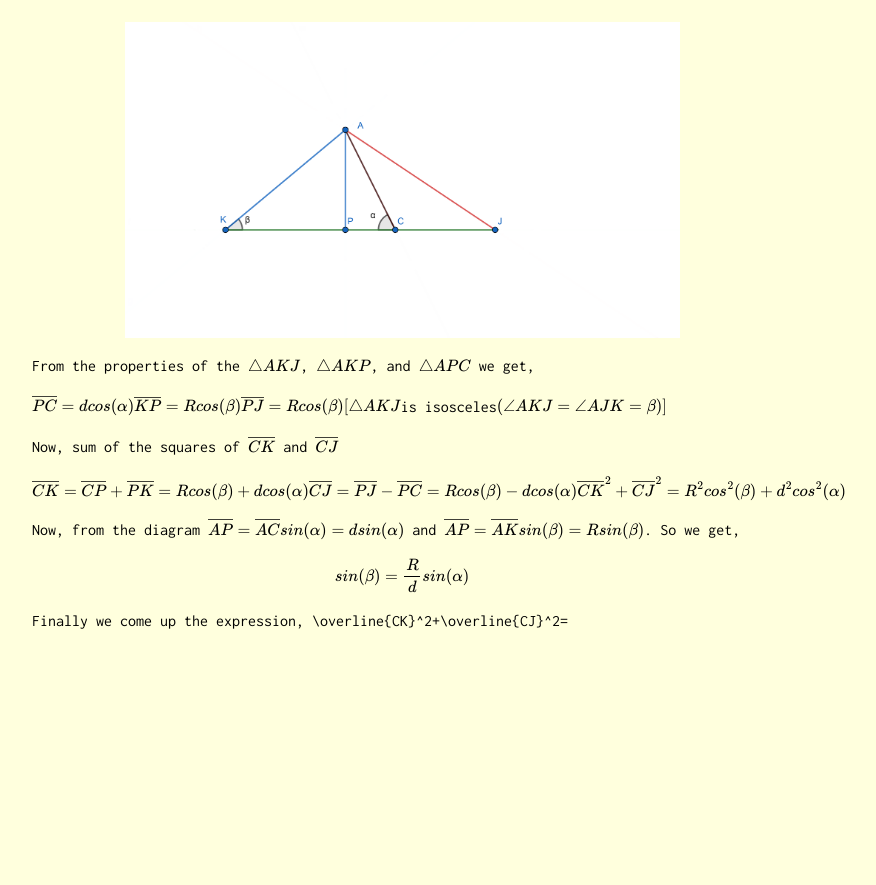
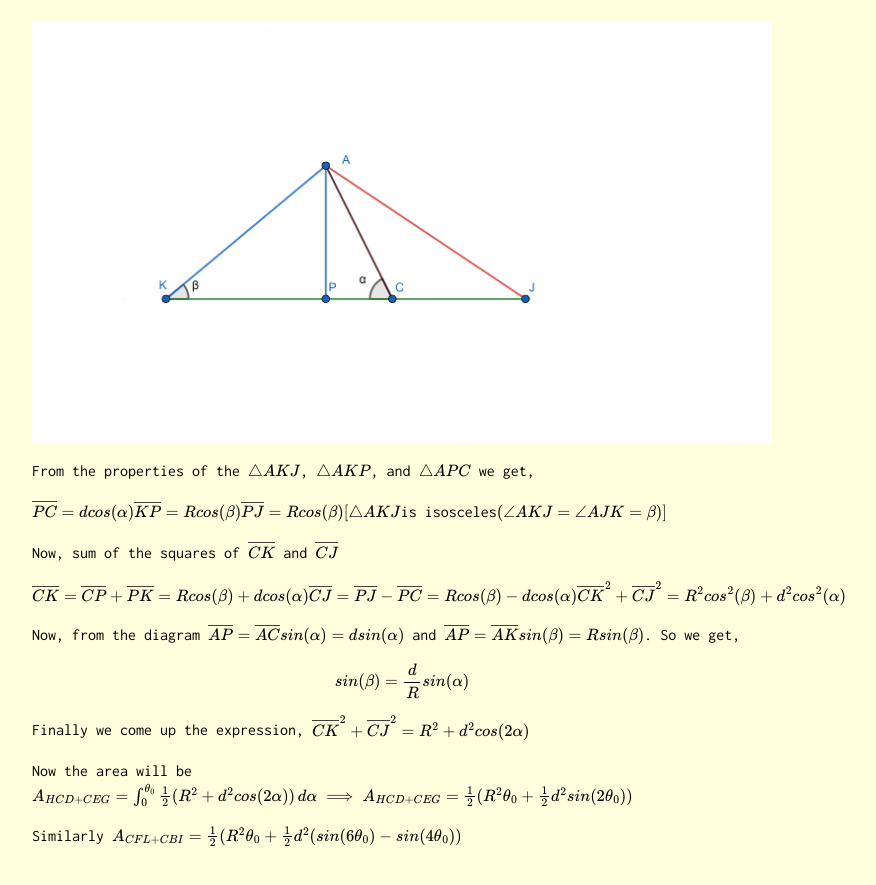
Before and after one commit to Oscuro-Phoenix/math-for-fun, a Jekyll site: the page built from _posts/2021-04-30-Problem-8.md, in a window 1280 px wide and 900 px high, scrolled down 1514 px. Shown: the top 885 px of the window, without its empty margins (238-1114 px from the left). Built offline with Jekyll 4.4.1, drawn with Linux system fonts in a browser that asks for light colours; formulas are drawn with MathJax 3; before the commit the page ends 2199 px from its top, so only the background shows below that.

Commit message:
Update 2021-04-30-Problem-8.md

```diff
--- a/_posts/2021-04-30-Problem-8.md
+++ b/_posts/2021-04-30-Problem-8.md
@@ -35,7 +35,7 @@ $$
 
 Now consider the $$\triangle AKJ$$ in dotted line in the figure where the $$\beta=\angle AKJ$$. AP is the perpendicular drawn from A to the line segment JK. Let's take the length of the line segment AC is $$d$$ and the radius of the circle is R.
 
-<center><img style=" display: block; margin-left: auto; margin-right: auto;width: 75%;" src="../assets/Prob8_fig2.png"></center>
+<center><img style=" display: block; margin-left: auto; margin-right: auto;width: 100%;" src="../assets/Prob8_fig2.png"></center>
 
 From the properties of the $$\triangle AKJ$$, $$\triangle AKP$$, and $$\triangle APC$$ we get,
 
@@ -57,8 +57,21 @@ $$
 Now, from the diagram $$\overline{AP}=\overline{AC}sin(\alpha)=dsin(\alpha)$$ and $$\overline{AP}=\overline{AK}sin(\beta)=Rsin(\beta)$$. So we get,
 
 $$
-sin(\beta)=\frac{R}{d}sin(\alpha)
+sin(\beta)=\frac{d}{R}sin(\alpha)
 $$
 
 Finally we come up the expression,
-\overline{CK}^2+\overline{CJ}^2=
+$$
+\overline{CK}^2+\overline{CJ}^2=R^2+d^2cos(2\alpha)
+$$
+
+Now the area will be
+$$
+A_{HCD+CEG}=\int_{0}^{\theta_0} \frac{1}{2} (R^2+d^2cos(2\alpha))\,d\alpha
+\implies A_{HCD+CEG}= \frac{1}{2} (R^2\theta_0+\frac{1}{2}d^2sin(2\theta_0))
+$$
+
+Similarly
+$$
+A_{CFL+CBI}= \frac{1}{2} (R^2\theta_0+\frac{1}{2}d^2(sin(6\theta_0)-sin(4\theta_0))
+$$
```
